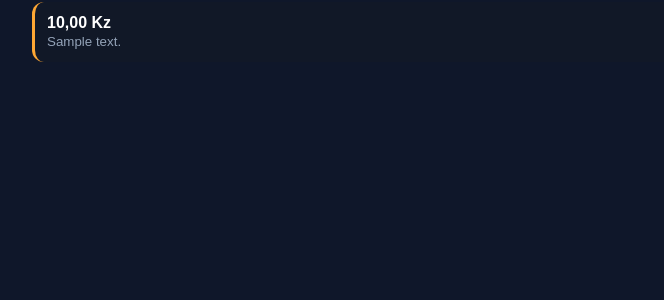
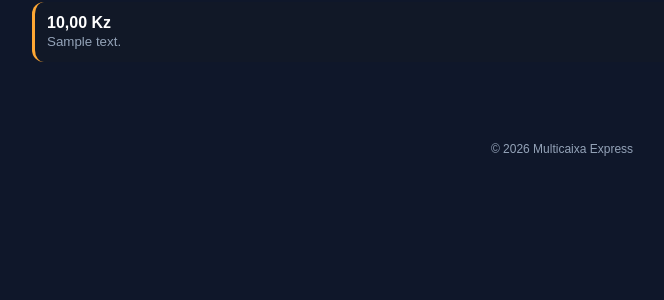
Before and after one commit to julioluwungu/multicaixa-express, a PHP site: page /dashboard.php in a window 1280 px wide. Shown: the part 376-676 px from the top of the page, without its empty margins (78-742 px from the left). Run offline with PHP 8.4, Linux system fonts and the light colour scheme; the visitor is signed in with stand-in values (Sample User, id 1); tables that the repository leaves empty hold one stand-in row (values such as "Sample post").

Commit message:
Update dashboard.php

```diff
--- a/public/dashboard.php
+++ b/public/dashboard.php
@@ -118,6 +118,14 @@ $usuario = $stmt->fetch(PDO::FETCH_ASSOC);
             color: #94A3B8;
         }
 
+        .footer {
+            text-align: center;
+            padding: 20px;
+            color: #94A3B8;
+            font-size: 12px;
+            margin-top: 30px;
+        }
+
         @media (max-width: 600px) {
             .grid-actions {
                 grid-template-columns: repeat(2, 1fr);
@@ -167,5 +175,6 @@ $usuario = $stmt->fetch(PDO::FETCH_ASSOC);
     <?php endforeach; ?>
 
 </div>
+<footer class="footer">© <?= date("Y") ?> Multicaixa Express</footer>
 </body>
 </html>
```
